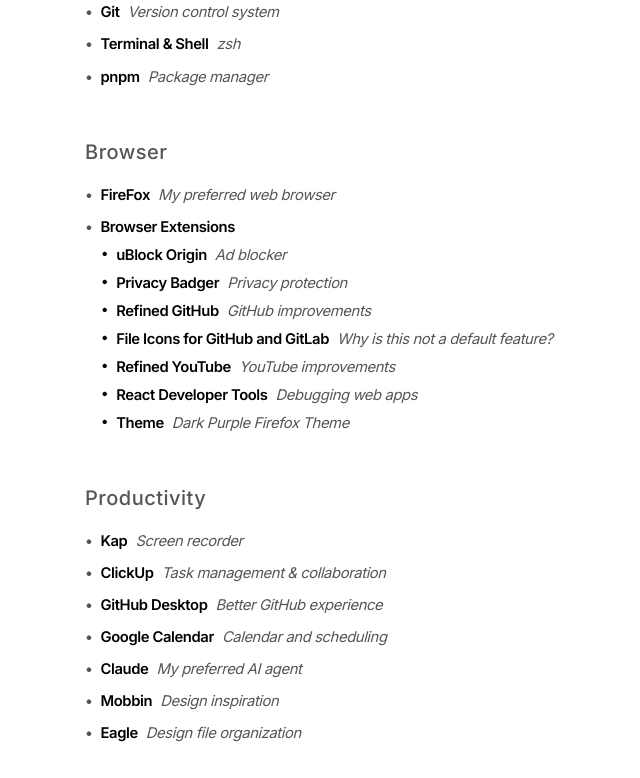
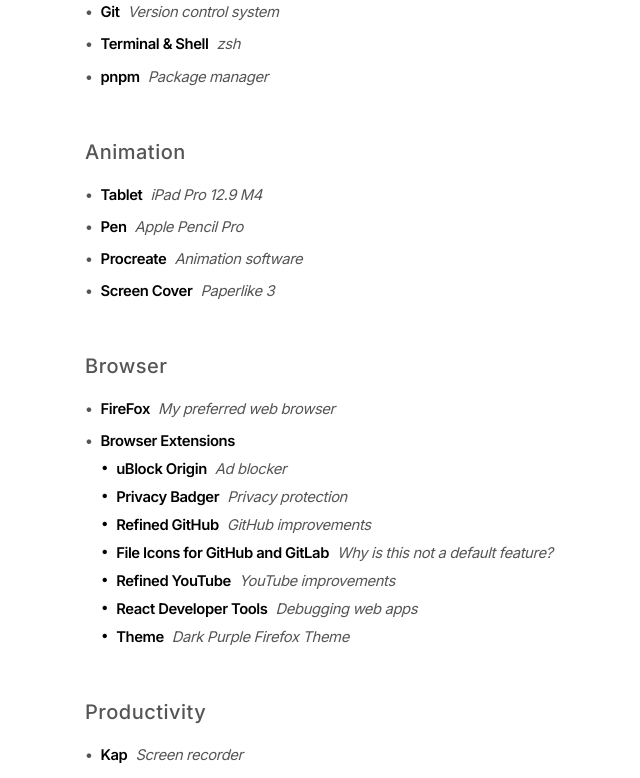
Before and after one commit to Awhalen1999/portfolio, a Next.js app: page /tools in a window 1280 px wide. Shown: the part 800-1578 px from the top of the page, without its empty margins (235-875 px from the left). Built offline with nearby package versions, Linux system fonts and the light colour scheme; a web font is replaced by a local one.

Commit message:
animation tools

```diff
--- a/app/(content)/tools/page.tsx
+++ b/app/(content)/tools/page.tsx
@@ -81,6 +81,21 @@
           />
           <ToolItem title="Terminal & Shell" description="zsh" level={1} />
           <ToolItem title="pnpm" description="Package manager" level={1} />
+        </div>
+      </section>
+
+      {/* Animation Section */}
+      <section className="space-y-4">
+        <h2 className="text-style-subheader-main">Animation</h2>
+        <div className="space-y-2">
+          <ToolItem title="Tablet" description="iPad Pro 12.9 M4" level={1} />
+          <ToolItem title="Pen" description="Apple Pencil Pro" level={1} />
+          <ToolItem
+            title="Procreate"
+            description="Animation software"
+            level={1}
+          />
+          <ToolItem title="Screen Cover" description="Paperlike 3" level={1} />
         </div>
       </section>
 
```
